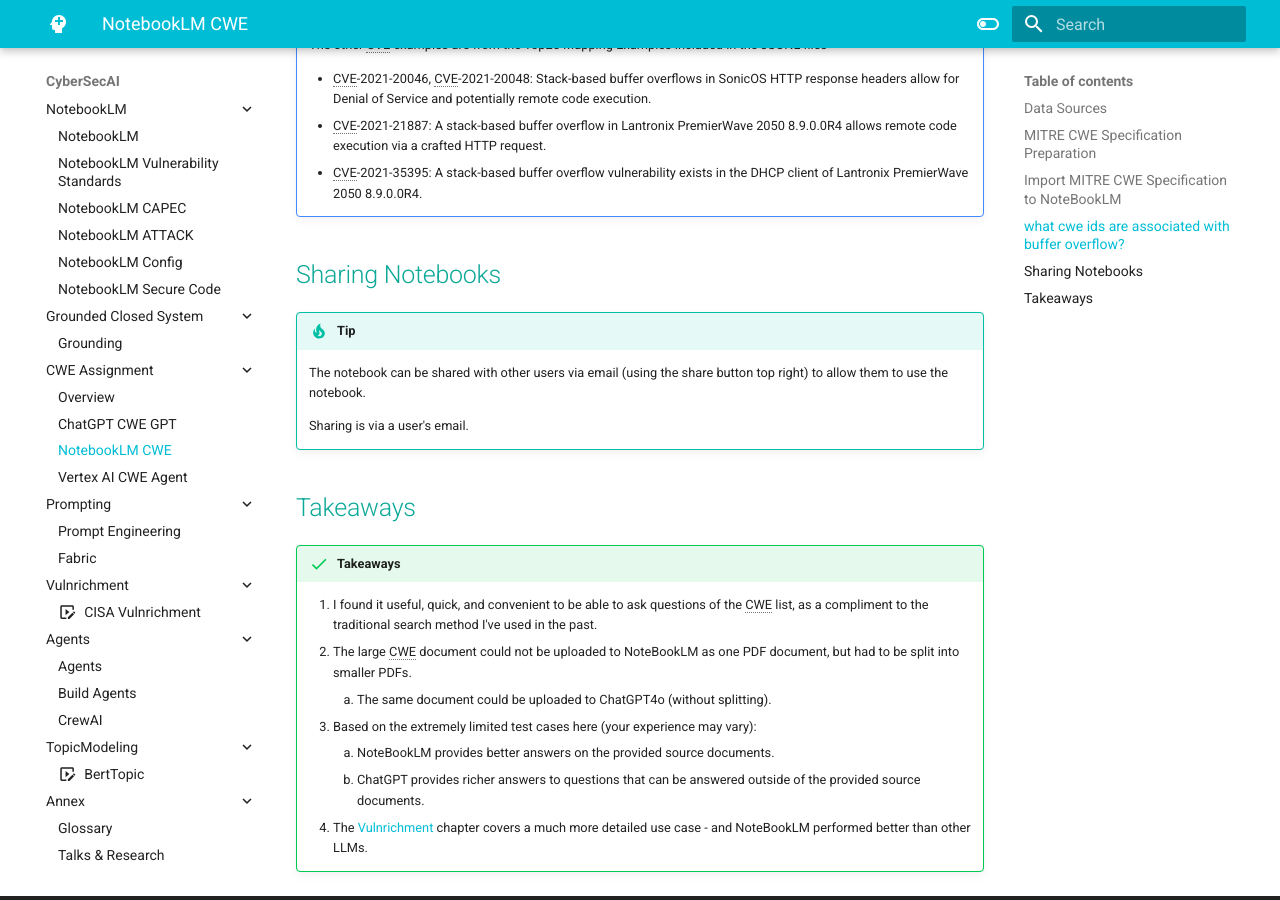
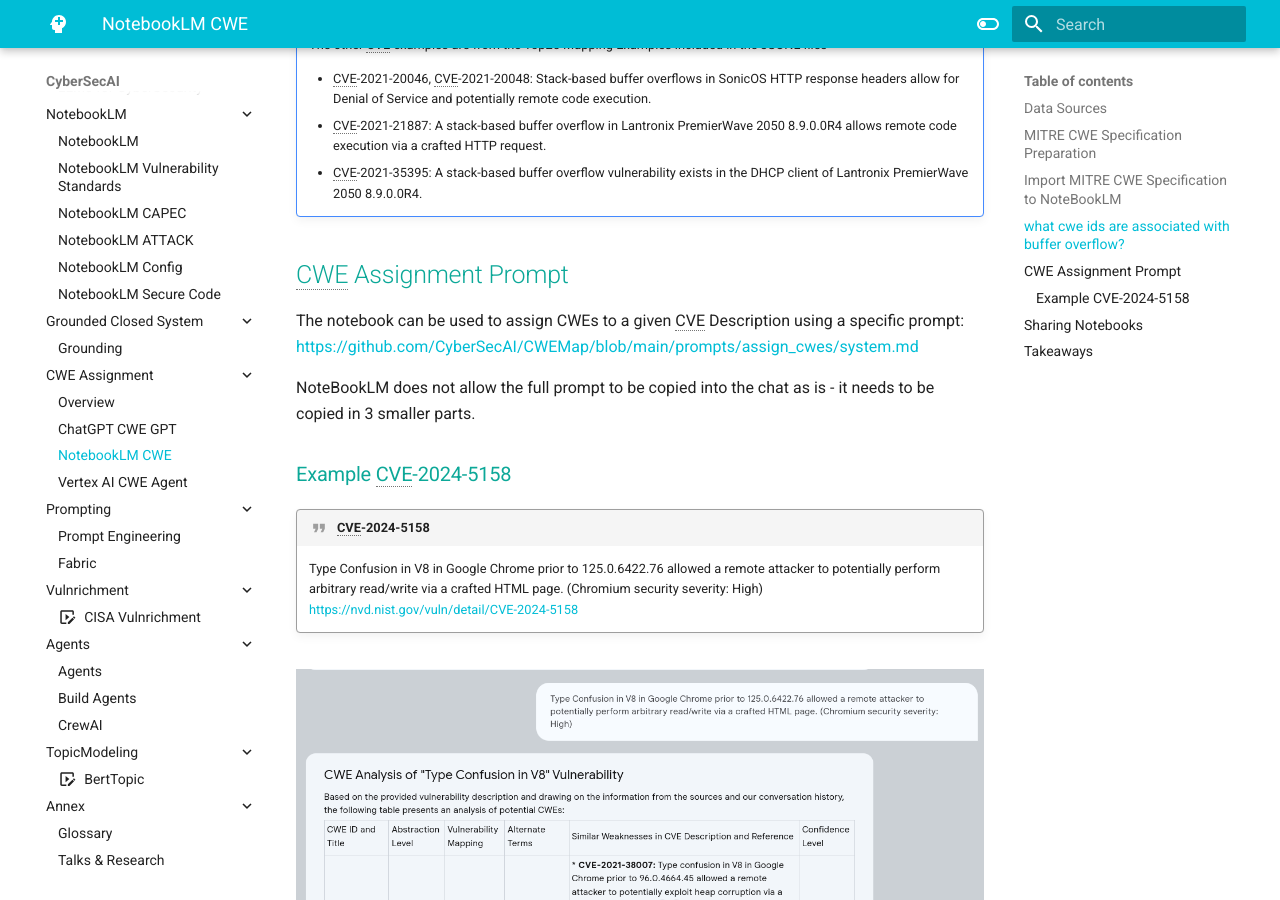
Before and after one commit to CyberSecAI/CyberSecAI.github.io, an MkDocs documentation site: the page built from docs/CWE_Assignment/NotebookLM_Cwe.md, in a window 1280 px wide and 900 px high, scrolled down 3823 px. Built offline with MkDocs 1.6.1 and Material for MkDocs 9.7.7, drawn with Linux system fonts in a browser that asks for light colours; comment, search, counter and statistics services are not loaded.

Commit message:
notebooklm cwe prompt setup

```diff
--- a/docs/CWE_Assignment/NotebookLM_Cwe.md
+++ b/docs/CWE_Assignment/NotebookLM_Cwe.md
@@ -83,6 +83,20 @@
       * CVE-2021-21887: A stack-based buffer overflow in Lantronix PremierWave 2050 8.9.0.0R4 allows remote code execution via a crafted HTTP request.
       * CVE-2021-35395: A stack-based buffer overflow vulnerability exists in the DHCP client of Lantronix PremierWave 2050 8.9.0.0R4.
 
+## CWE Assignment Prompt
+The notebook can be used to assign CWEs to a given CVE Description using a specific prompt:
+https://github.com/CyberSecAI/CWEMap/blob/main/prompts/assign_cwes/system.md
+
+NoteBookLM does not allow the full prompt to be copied into the chat as is - it needs to be copied in 3 smaller parts.
+
+### Example CVE-2024-5158
+!!! quote "CVE-2024-5158"
+    Type Confusion in V8 in Google Chrome prior to 125.0.6422.76 allowed a remote attacker to potentially perform arbitrary read/write via a crafted HTML page. (Chromium security severity: High)
+    https://nvd.nist.gov/vuln/detail/CVE-2024-5158
+
+<figure markdown>
+![](../assets/images/type_confusion2.png)
+</figure>
 
 ## Sharing Notebooks
 
```
Also changed, not shown: docs/CWE_Assignment/cwe_overview.md (+4 -3 lines), docs/Grounded/grounding.md (+0 -7 lines), docs/assets/images/type_confusion.png (added), docs/assets/images/type_confusion2.png (added).
